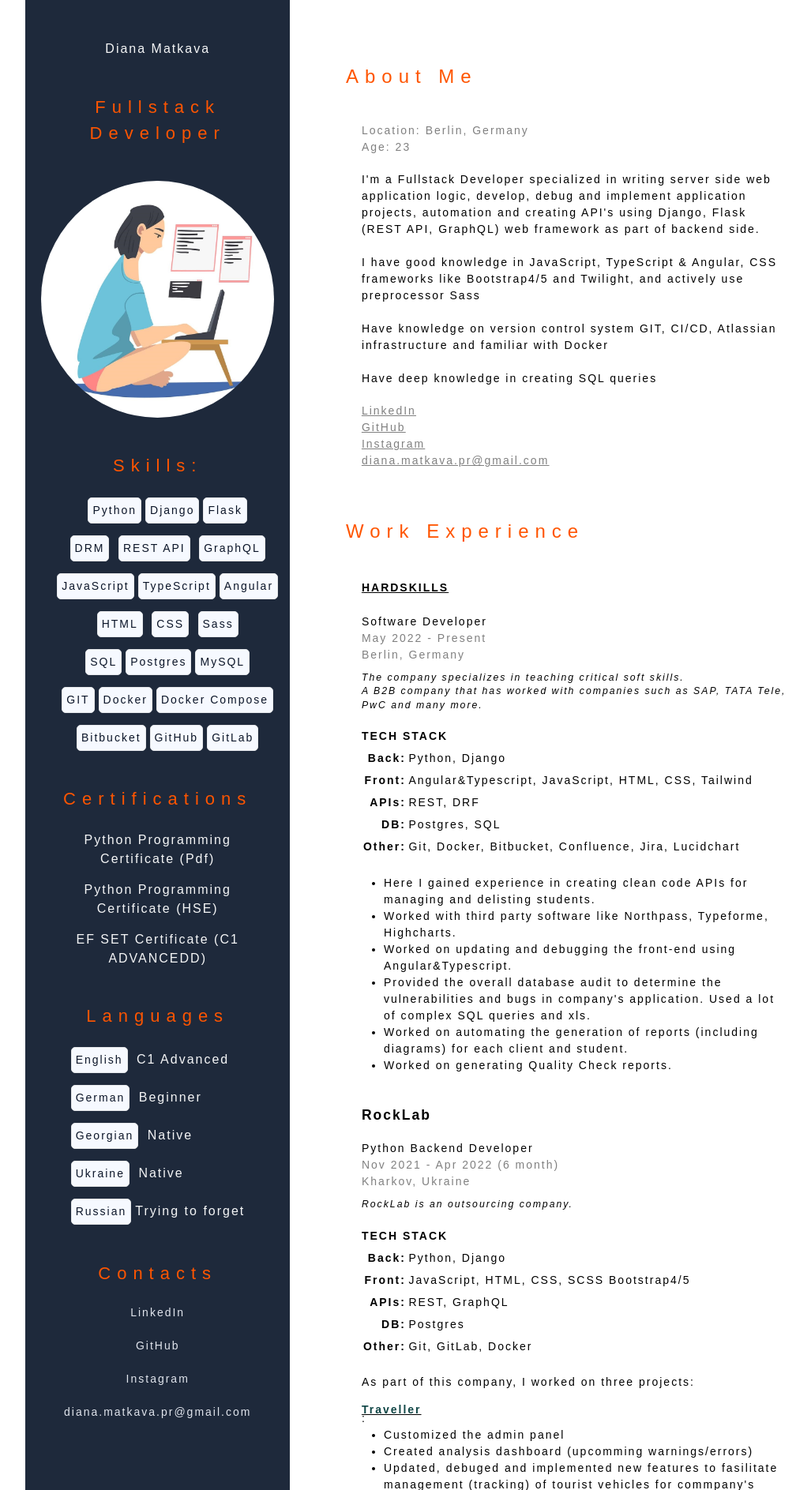
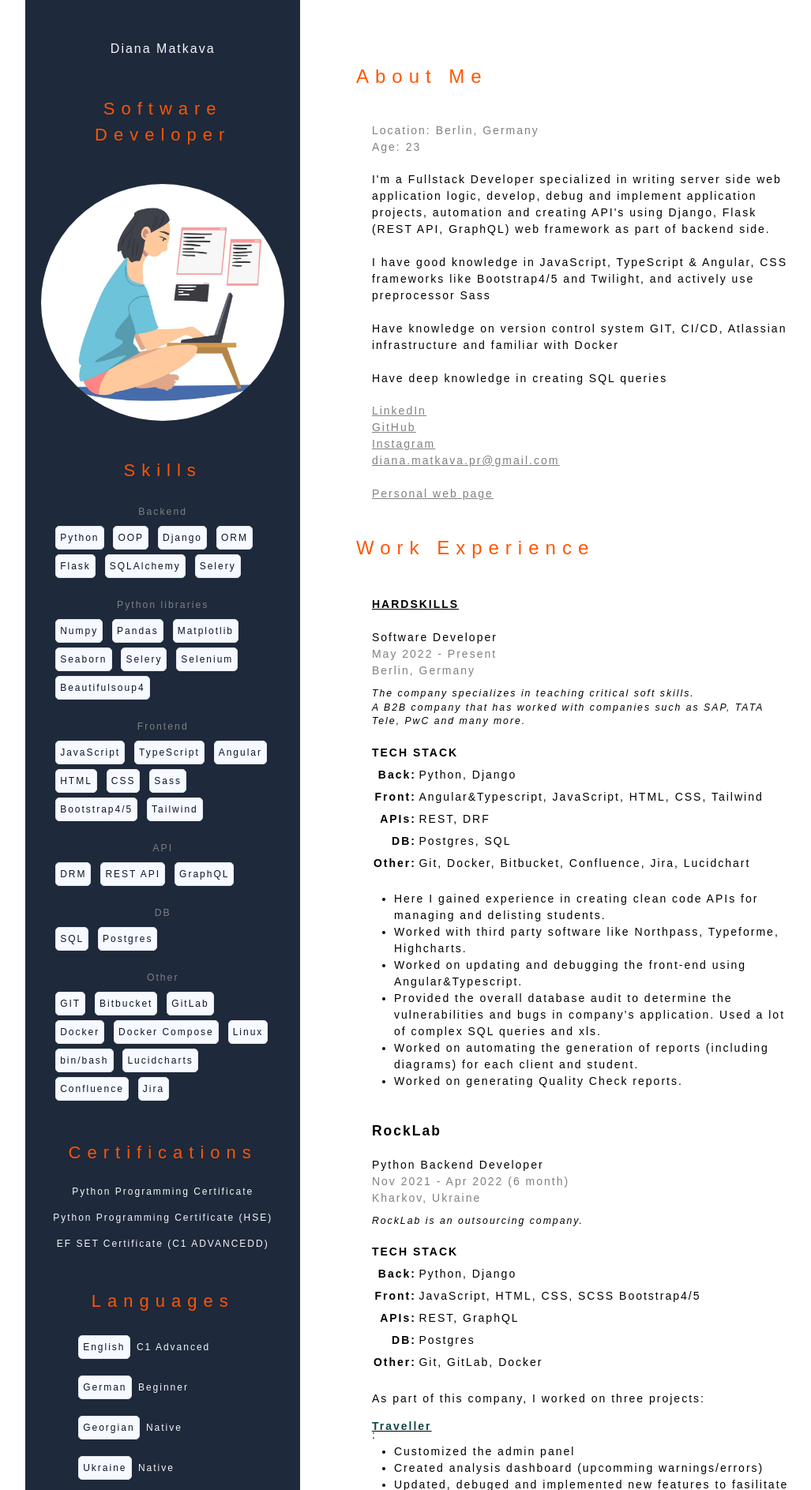
Before and after one commit to dianamatkava/portfolio, a Flask app: page /about in a window 1280 px wide. Shown: the part 63-1950 px from the top of the page at 79% size, without its empty margins (104-1131 px from the left). Run offline with Flask 2, Linux system fonts and the light colour scheme; style sheets or scripts are compiled from the project's sources; parts of the project's set-up code (start-up, migrations or seed data) failed here and were passed over; some libraries are stand-ins or nearby versions.

Commit message:
Updated portfolio

```diff
--- a/main.py
+++ b/main.py
@@ -13,15 +13,15 @@ load_dotenv()
 app = Flask(__name__)
 csrf = CSRFProtect(app)
 
-app.config['SECRET_KEY'] = os.getenv('SECRET_KEY')
+app.config['SECRET_KEY'] = "os.getenv('SECRET_KEY')"
 
 # SMTP config
-app.config['MAIL_SERVER']= os.getenv('MAIL_SERVER')
-app.config['MAIL_PORT'] = int(os.getenv('MAIL_PORT'))
-app.config['MAIL_USERNAME'] = os.getenv('MAIL_USERNAME')
-app.config['MAIL_PASSWORD'] = os.getenv('MAIL_PASSWORD')
-app.config['MAIL_USE_TLS'] = strtobool(os.getenv('MAIL_USE_TLS'))
-app.config['MAIL_USE_SSL'] = strtobool(os.getenv('MAIL_USE_SSL'))
+# app.config['MAIL_SERVER']= os.getenv('MAIL_SERVER')
+# app.config['MAIL_PORT'] = int(os.getenv('MAIL_PORT'))
+# app.config['MAIL_USERNAME'] = os.getenv('MAIL_USERNAME')
+# app.config['MAIL_PASSWORD'] = os.getenv('MAIL_PASSWORD')
+# app.config['MAIL_USE_TLS'] = strtobool(os.getenv('MAIL_USE_TLS'))
+# app.config['MAIL_USE_SSL'] = strtobool(os.getenv('MAIL_USE_SSL'))
 
 
 mail = Mail(app)
--- a/static/css/about.css
+++ b/static/css/about.css
@@ -14,6 +14,11 @@
     width: 100%;
     margin: auto;
     text-align: center;
+}
+
+.myskills > ul > li {
+    margin: 15px;
+    text-align: left;
 }
 .brief_content div > img {
     border-radius: 50%;
@@ -39,14 +44,14 @@
     color: #f5f6f7;
     font-size: 28px;
     margin: 15px;
-    font-size: 16px;
+    font-size: 12px;
 }
 
 .skills {
     margin-top: 50px;
 }
 .border {
-    margin-right: 5px;
+    margin: 3px;
 }
 .portfolio_content > section {
     max-width: 800px;
@@ -129,6 +134,7 @@
   p > code, .container > code, .border {
       display: inline-block;
       padding: 5px;
+      font-size: 12px;
       border-radius: 5px;
       background-color: #f6f9ff;
       color: #0b1528;
@@ -149,6 +155,16 @@
 .intro {
     display: none;
 }
+
+.line {
+
+    /* Increase this as per requirement */
+    padding-bottom: 2px;
+    border-bottom-style: solid;
+    border-bottom-width: 1px;
+    border-bottom-color: grey;
+    width: fit-content;
+  }
 @media (max-width: 660px) {
     .brief_content {
         display: none;
--- a/templates/about.html
+++ b/templates/about.html
@@ -13,26 +13,76 @@
 
                 <div class="brief_content bg-slate-800">
                     <div><h1 class='text-uppercase'>Diana Matkava</h1></div>
-                    <div><h2>Fullstack Developer</h2></div>
+                    <div><h2 class='text-uppercase'>Software Developer</h2></div>
                     <div class="img"><img src="./static/img/girl.jpg" alt="My Photo"></div>
-                    <div class="skills"><h2>Skills:</h2>
+                    <div class="myskills"><h2>Skills</h2>
                         <ul>
-                            <li><span class='border'>Python</span><span class='border'>Django</span><span class='border'>Flask</span></li>
-                            <li><span class='border'>DRM</span> <span class='border'>REST API</span> <span class='border'>GraphQL</span> </li>
-                            <li><span class='border'>JavaScript</span><span class='border'>TypeScript</span><span class='border'>Angular</span></li>
-                            <li><span class='border'>HTML</span> <span class='border'>CSS</span> <span class='border'>Sass</span> </li>
-                            <li><span class='border'>SQL</span><span class='border'>Postgres</span><span class='border'>MySQL</span></li>
-                            <li><span class='border'>GIT</span><span class='border'>Docker</span><span class='border'>Docker Compose</span></li>
-                            <li> <span class='border'>Bitbucket</span><span class='border'>GitHub</span><span class='border'>GitLab</span></li>
+                            <p class='text-center mb-[-10px]'><span class="grey text-uppercase text-sm text-zinc-50 text-semibold">Backend</span><br>
+                                <li>
+                                    <span class='border'>Python</span>
+                                    <span class='border'>OOP</span>
+                                    <span class='border'>Django</span>
+                                    <span class='border'>ORM</span>
+                                    <span class='border'>Flask</span>
+                                    <span class='border'>SQLAlchemy</span>
+                                    <span class='border'>Selery</span>
+                                </li>
+                            <p class='text-center mb-[-10px]'><span class="grey text-uppercase text-sm text-zinc-50 text-semibold">Python libraries</span><br>
+                                <li>
+                                    <span class='border'>Numpy</span>
+                                    <span class='border'>Pandas</span>
+                                    <span class='border'>Matplotlib</span>
+                                    <span class='border'>Seaborn</span>
+                                    <span class='border'>Selery</span>
+                                    <span class='border'>Selenium</span>
+                                    <span class='border'>Beautifulsoup4</span>
+                                </li>
+                            <p class='text-center mb-[-10px]'><span class="grey text-uppercase text-sm text-zinc-50 text-semibold">Frontend</span><br>
+                                <li>
+                                    <span class='border'>JavaScript</span>
+                                    <span class='border'>TypeScript</span>
+                                    <span class='border'>Angular</span>
+                                    <span class='border'>HTML</span>
+                                    <span class='border'>CSS</span>
+                                    <span class='border'>Sass</span>
+                                    <span class='border'>Bootstrap4/5</span>
+                                    <span class='border'>Tailwind</span>
+                                </li>
+
+                            <p class='text-center mb-[-10px]'><span class="grey text-uppercase text-sm text-zinc-50 text-semibold">API</span><br>
+                                <li>
+                                    <span class='border'>DRM</span>
+                                    <span class='border'>REST API</span>
+                                    <span class='border'>GraphQL</span>
+                                </li>
+                            <p class='text-center mb-[-10px]'><span class="grey text-uppercase text-sm text-zinc-50 text-semibold">DB</span><br>
+                                <li>
+                                    <span class='border'>SQL</span>
+                                    <span class='border'>Postgres</span>
+                                </li>
+
+                            <p class='text-center mb-[-10px]'><span class="grey text-uppercase text-sm text-zinc-50 text-semibold">Other</span><br>
+                                <li>
+                                    <span class='border'>GIT</span>
+                                    <span class='border'>Bitbucket</span>
+                                    <span class='border'>GitLab</span>
+                                    <span class='border'>Docker</span>
+                                    <span class='border'>Docker Compose</span>
+                                    <span class='border'>Linux</span>
+                                    <span class='border'>bin/bash</span>
+                                    <span class='border'>Lucidcharts</span>
+                                    <span class='border'>Confluence</span>
+                                    <span class='border'>Jira</span>
+                                </li>
                         </ul>
                     </div>
 
                     <div class="skills">
                         <h2>Certifications</h2>
-                        <ul class='list-group'>
-                            <a class='text-decoration-none list-item' href="{{url_for('static', filename='doc/en-stepik-certificate-67-3a17e37.pdf')}}" target="_blank"><li>Python Programming Certificate (Pdf)</li></a>
-                            <a class='text-decoration-none list-item' href="#"><li>Python Programming Certificate (HSE)</li></a>
-                            <a class='text-decoration-none list-item' href="https://www.efset.org/cert/xVrnnL" target="_blank"><li>EF SET Certificate (C1 ADVANCEDD)</li></a>
+                        <ul class='list-group w-82 break-keep'>
+                            <a style='' class=' whitespace-nowrap -decoration-none list-item' href="{{url_for('static', filename='doc/en-stepik-certificate-67-3a17e37.pdf')}}" target="_blank"><li>Python Programming Certificate</li></a>
+                            <a class=' text-decoration-none list-item break-keep' href="#"><li style='white-space:nowrap'>Python Programming Certificate (HSE)</li></a>
+                            <a class='text-decoration-none list-item break-keep' href="https://www.efset.org/cert/xVrnnL" target="_blank"><li>EF SET Certificate (C1 ADVANCEDD)</li></a>
                         </ul>
                     </div>
                     <div class="skills">
@@ -55,7 +105,7 @@
                 <div class="portfolio_content"> <!-- style='margin-left: 100px' -->
                 <div class='intro'>
                     <h1 class='text-3xl uppercase'>Diana Matkava</h1>
-                    <h1 class='text-lg uppercase'>Fullstack Developer</h1>
+                    <h1 class='text-lg uppercase'>Software Developer</h1>
                 </div>
                     <h2>About Me</h2>
                     <section>
@@ -76,7 +126,7 @@
                             <span class="grey icon-github-circled-1 underline"><a href="https://github.com/dianaGera" target="_blank">GitHub</a></span><br>
                             <span class="grey icon-instagram underline"><a href="https://www.instagram.com/diana_gera_/" target="_blank">Instagram</a></span><br>
                             <span class="grey icon-google-1 underline"><a href="mailto:diana.matkava.pr@gmail.com" target="_blank">diana.matkava.pr@gmail.com</a></span><br><br>
-                            <!-- <span class="grey icon-linkedin-1 underline"><a href="http://diana-gera.herokuapp.com/" target="_blank">Personal web page</a></span> -->
+                            <span class="grey icon-linkedin-1 underline"><a href="http://diana-gera.herokuapp.com/" target="_blank">Personal web page</a></span>
                         </p>
                     </section>
                     <h2>Work Experience</h2>
@@ -245,7 +295,7 @@
                     <section>
                         <h3><a class='font-semibold' href="https://www.efset.org/cert/xVrnnL" target="_blank">EF SET Certificate (C1 ADVANCED)</a><span><a href="{{url_for('static', filename='doc/EF SET Certificate.pdf')}}">(Pdf)</a></span></h3>
                         <p>63/100 (C1 ADVANCED)<br>
-                            <span class="grey">Dec 2021</span><br>
+                            <span class="grey">Nov 2022</span><br>
                     </section>
 
 
```
